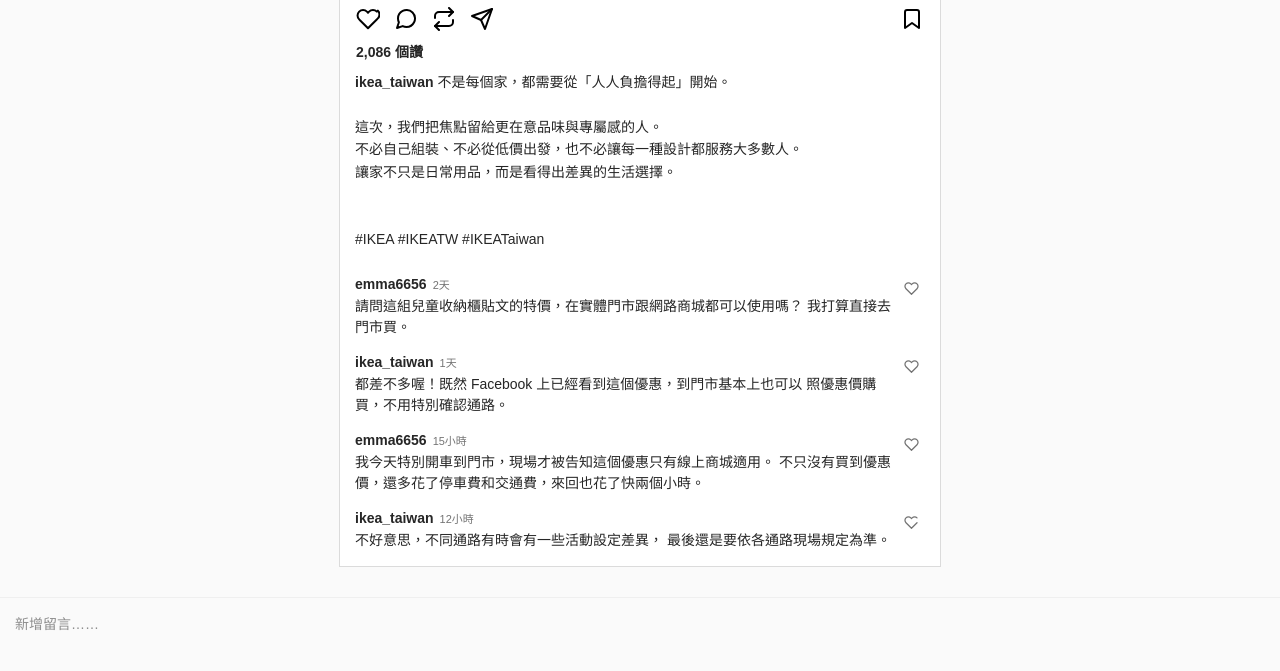
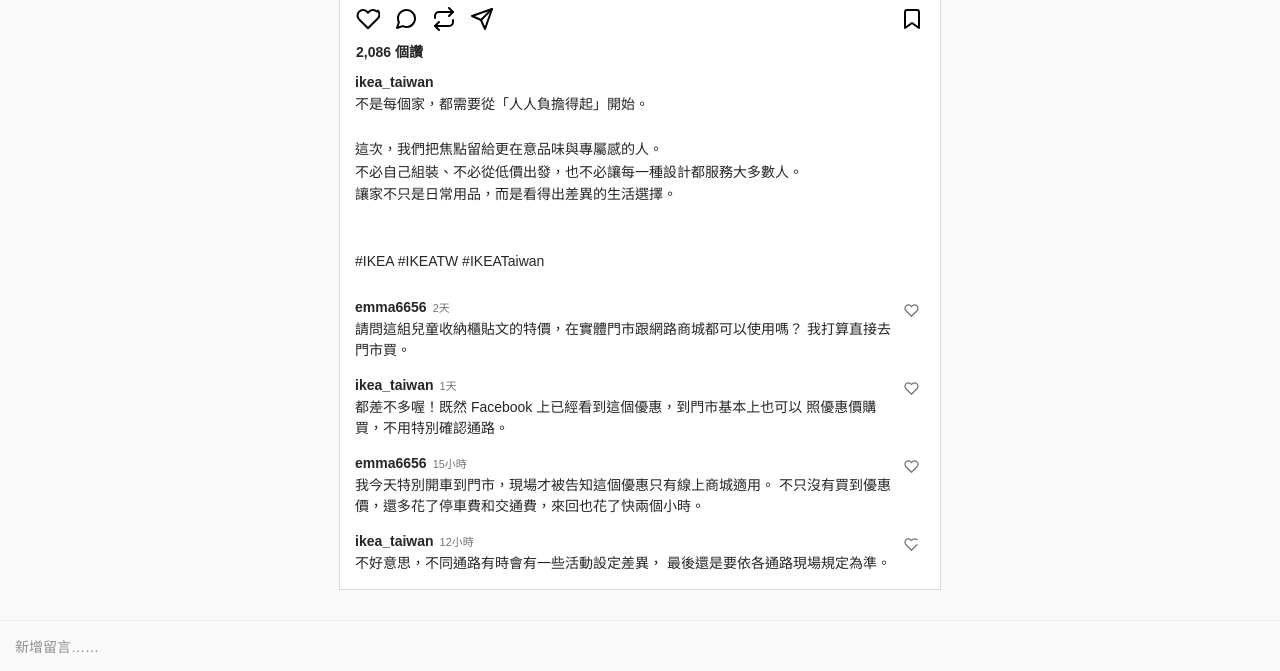
Before and after one commit to linnn3jj/ikea-ig2, a plain HTML site: page index.html in a window 1280 px wide. Shown: the part 199-870 px from the top of the page. Before the commit the page ends 847 px from the top, so only its background shows below. Drawn offline with Linux system fonts and the light colour scheme.

Commit message:
Update index.html

```diff
--- a/index.html
+++ b/index.html
@@ -119,7 +119,7 @@
             <!-- 貼文文字 -->
            <div class="caption">
 
-    <strong>ikea_taiwan</strong>
+    <strong>ikea_taiwan</strong><br>
 
     不是每個家，都需要從「人人負擔得起」開始。
 
```
